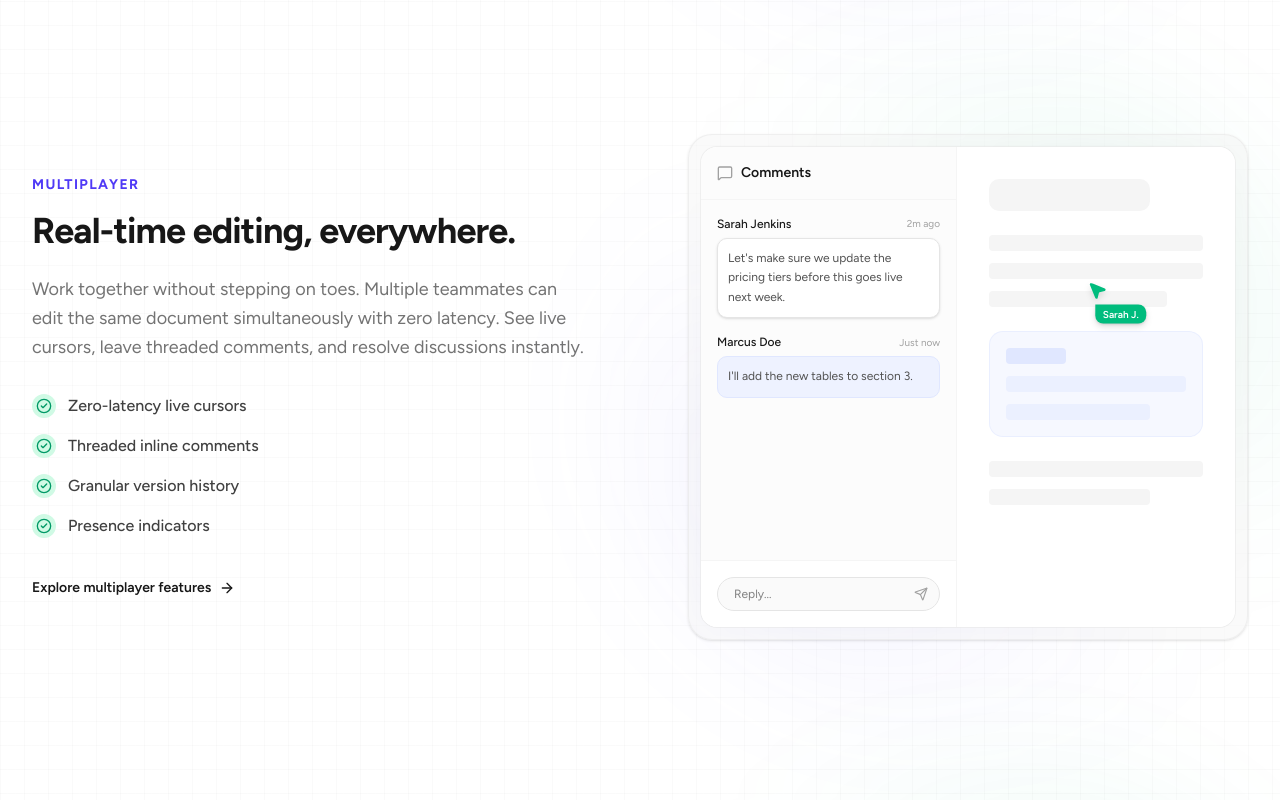
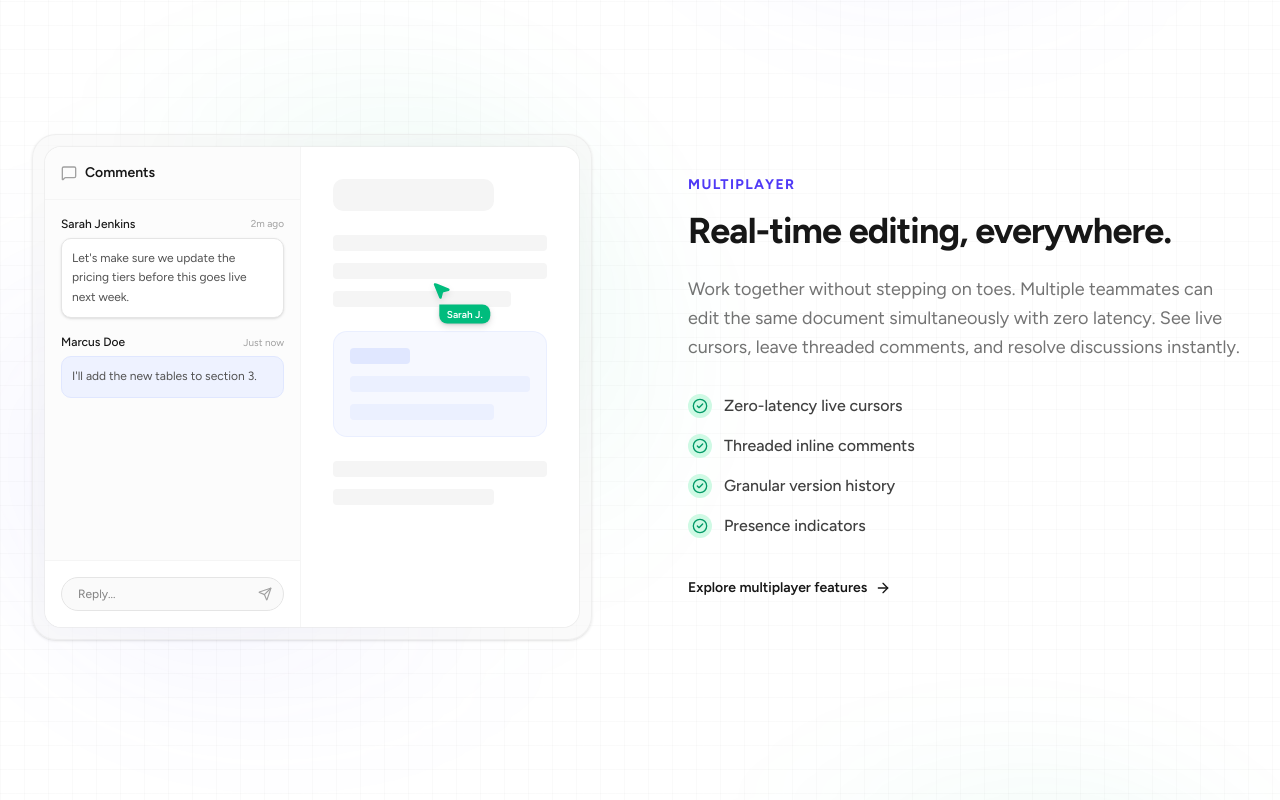
Before and after one commit to dariogeorge21/plannerhq, a Next.js app: page / in a window 1280 px wide. Shown: the part 2700-3500 px from the top of the page. Built offline with nearby package versions, Linux system fonts and the light colour scheme.

Commit message:
feat: Refactor showcaseBlocks layout for alternating content and mockup display

```diff
--- a/src/components/landingPage/products.tsx
+++ b/src/components/landingPage/products.tsx
@@ -26,7 +26,6 @@ const showcaseBlocks = [
       "Instant document summarization",
     ],
     mockup: <AIAssistantMockup />,
-    layout: "textLeft" as const,
   },
   {
     eyebrow: "Multiplayer",
@@ -40,7 +39,6 @@ const showcaseBlocks = [
       "Presence indicators"
     ],
     mockup: <CollaborationMockup />,
-    layout: "textRight" as const,
   },
   {
     eyebrow: "Knowledge Hub",
@@ -54,7 +52,6 @@ const showcaseBlocks = [
       "Granular access controls"
     ],
     mockup: <WorkspaceMockup />,
-    layout: "textLeft" as const,
   },
   {
     eyebrow: "Project Management",
@@ -68,7 +65,6 @@ const showcaseBlocks = [
       "Assignee workload views"
     ],
     mockup: <TaskTrackingMockup />,
-    layout: "textRight" as const,
   },
   {
     eyebrow: "Calendar Sync",
@@ -82,7 +78,6 @@ const showcaseBlocks = [
       "Team availability view"
     ],
     mockup: <CalendarMockup />,
-    layout: "textLeft" as const,
   },
 ];
 
@@ -128,23 +123,18 @@ export default function ProductsSection() {
           </motion.p>
         </div>
 
-        {/* Feature Blocks */}
+        {/* Feature Blocks — alternating: content/mockup, mockup/content, content/mockup */}
         <div className="space-y-32 lg:space-y-48">
-          {showcaseBlocks.map((block, index) => (
-            <div
-              key={index}
-              className={`grid grid-cols-1 lg:grid-cols-2 gap-12 lg:gap-24 items-center ${
-                block.layout === "textRight" ? "lg:rtl" : ""
-              }`}
-            >
-              {/* Text Side */}
+          {showcaseBlocks.map((block, index) => {
+            const contentFirst = index % 2 === 0;
+
+            const content = (
               <motion.div
-                initial={{ opacity: 0, x: block.layout === "textLeft" ? -30 : 30 }}
+                key="content"
+                initial={{ opacity: 0, x: contentFirst ? -30 : 30 }}
                 whileInView={{ opacity: 1, x: 0 }}
                 viewport={{ once: true, margin: "-100px" }}
                 transition={{ duration: 0.7, ease: "easeOut" }}
-                className={block.layout === "textRight" ? "lg:ltr" : ""}
-                dir="ltr"
               >
                 <div className="flex flex-col items-start">
                   <span className="text-sm font-bold tracking-widest text-indigo-600 uppercase mb-4">
@@ -159,7 +149,10 @@ export default function ProductsSection() {
 
                   <ul className="space-y-4 mb-10 w-full">
                     {block.benefits.map((benefit, i) => (
-                      <li key={i} className="flex items-center gap-3 text-neutral-700 font-medium">
+                      <li
+                        key={i}
+                        className="flex items-center gap-3 text-neutral-700 font-medium"
+                      >
                         <div className="flex-shrink-0 w-6 h-6 rounded-full bg-emerald-100 flex items-center justify-center">
                           <CheckCircle2 className="w-4 h-4 text-emerald-600" />
                         </div>
@@ -174,28 +167,46 @@ export default function ProductsSection() {
                   </button>
                 </div>
               </motion.div>
+            );
 
-              {/* Mockup Side */}
+            const mockup = (
               <motion.div
+                key="mockup"
                 initial={{ opacity: 0, scale: 0.95, filter: "blur(10px)" }}
                 whileInView={{ opacity: 1, scale: 1, filter: "blur(0px)" }}
                 viewport={{ once: true, margin: "-100px" }}
                 transition={{ duration: 0.8, ease: "easeOut" }}
-                className="relative lg:ltr"
-                dir="ltr"
+                className="relative"
               >
-                {/* Abstract Decorative Glow */}
                 <div className="absolute top-1/2 left-1/2 -translate-x-1/2 -translate-y-1/2 w-[120%] h-[120%] bg-gradient-to-tr from-indigo-500/10 via-transparent to-emerald-500/10 blur-3xl rounded-full -z-10 pointer-events-none" />
 
-                {/* Device Frame */}
                 <div className="relative rounded-[1.5rem] bg-neutral-100/50 p-2 lg:p-3 border border-neutral-200/50 shadow-sm backdrop-blur-sm">
-                   <div className="relative rounded-2xl overflow-hidden ring-1 ring-neutral-200/50 bg-white">
-                      {block.mockup}
-                   </div>
+                  <div className="relative rounded-2xl overflow-hidden ring-1 ring-neutral-200/50 bg-white">
+                    {block.mockup}
+                  </div>
                 </div>
               </motion.div>
-            </div>
-          ))}
+            );
+
+            return (
+              <div
+                key={block.eyebrow}
+                className="grid grid-cols-1 lg:grid-cols-2 gap-12 lg:gap-24 items-center"
+              >
+                {contentFirst ? (
+                  <>
+                    {content}
+                    {mockup}
+                  </>
+                ) : (
+                  <>
+                    {mockup}
+                    {content}
+                  </>
+                )}
+              </div>
+            );
+          })}
         </div>
       </div>
     </section>
```
